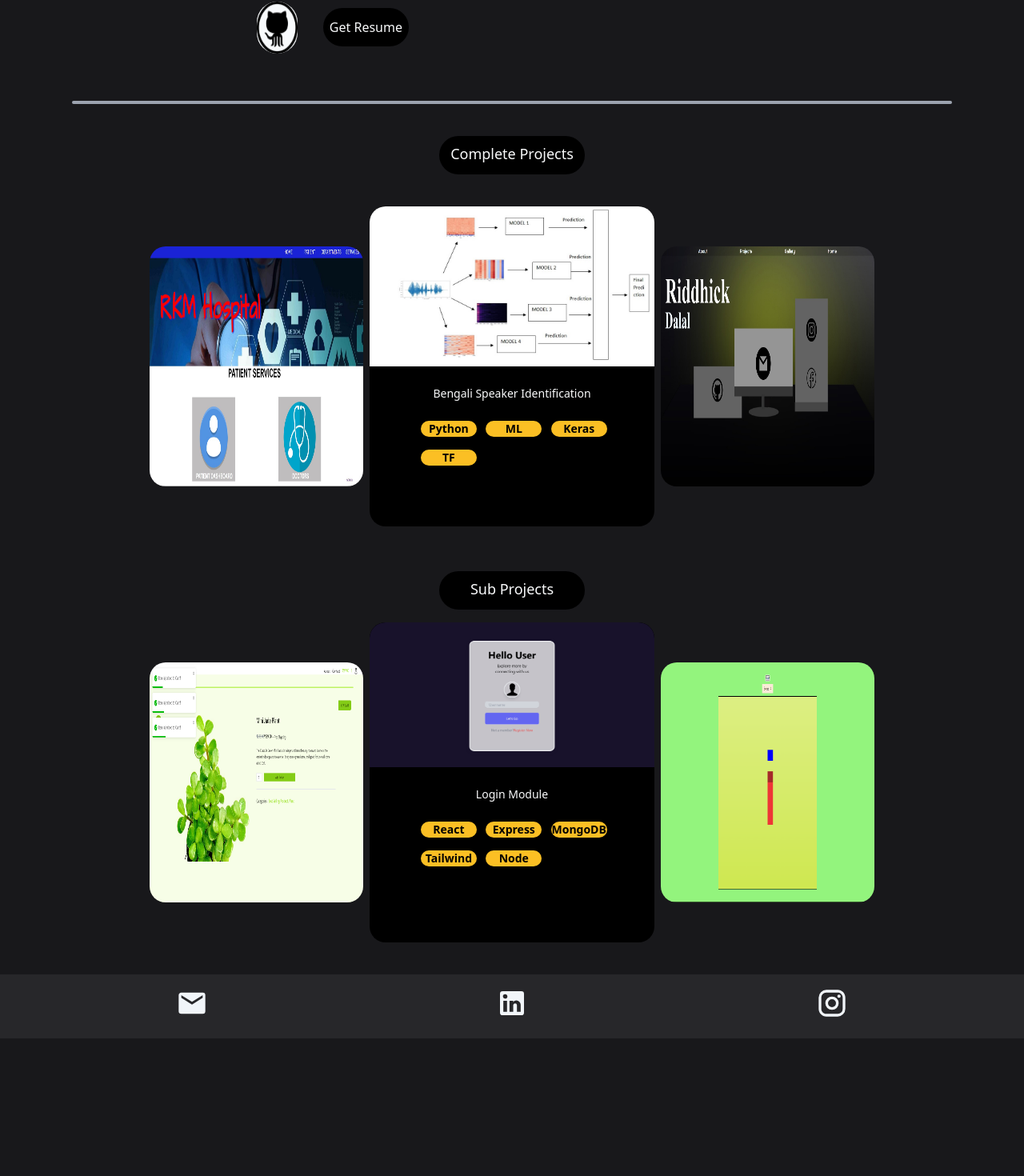
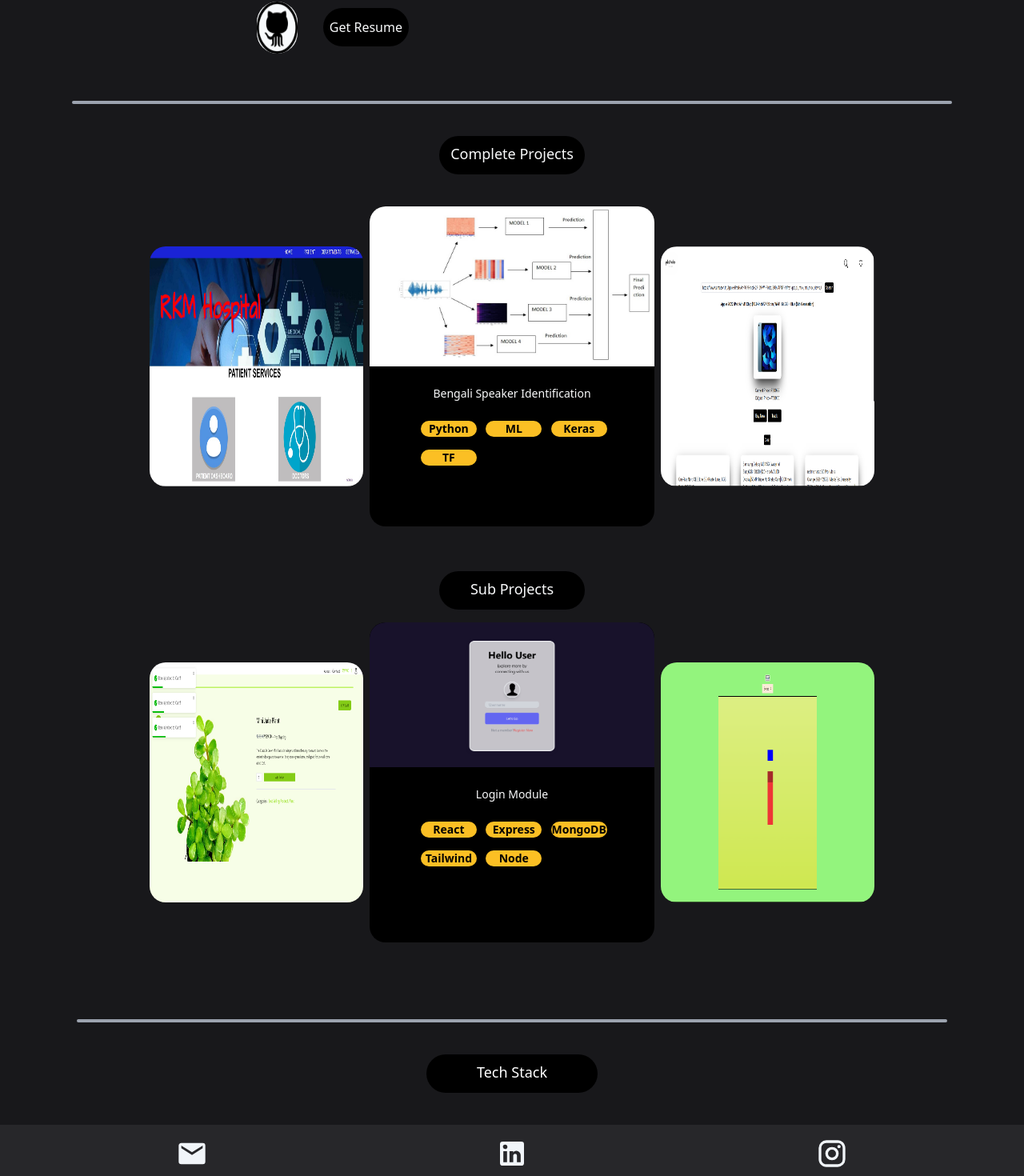
Before and after one commit to Riddhick/Portfolio, a React (Vite) app: page / in a window 1280 px wide. Shown: the part 570-2040 px from the top of the page at 80% size. Before the commit the page ends 1868 px from the top, so only its background shows below. Built offline with nearby package versions, Linux system fonts and the light colour scheme.

Commit message:
Section Added: Techstack

```diff
--- a/src/App.jsx
+++ b/src/App.jsx
@@ -6,6 +6,7 @@ import Navbar from "./Navbar";
 import Home from "./Home";
 import Projects from "./Projects";
 import Contact from "./Contact";
+import Techstack from "./Techstack";
 
 function App() {
   const myref=useRef(null);
@@ -24,6 +25,7 @@ function App() {
      <section id="projects"><Projects/></section>
 
     </div >
+    <Techstack/>
     <motion.section id="contact" ref={myref} animate={animation}>
     <Contact />
     </motion.section>
--- a/src/Mainproject.jsx
+++ b/src/Mainproject.jsx
@@ -1,6 +1,6 @@
 import React from "react";
 import main1 from "./assets/projects/main1.jpg";
-import main3 from "./assets/projects/main3.jpg";
+import main2 from "./assets/projects/main2.png";
 import main4 from "./assets/projects/main4.jpg";
 import Cards from "./Cards";
 
@@ -16,9 +16,9 @@ const template=[
         tech:['Python','ML','Keras','TF'],
     },
     {
-        image:main3,
-        name:"Portfolio v1",
-        tech:['HTML','CSS','JS'],
+        image:main2,
+        name:"Price Tracker App",
+        tech:['NextJs','MongoDb','Tailwind'],
     }
 ]
 
--- a/src/Projects.jsx
+++ b/src/Projects.jsx
@@ -7,6 +7,7 @@ export default function Projects(){
         <div className="px-4 md:px-8 lg:px-14 flex flex-col  text-gray-50 gap-4 ">
             <Mainproject />
             <Subproject />
+            <hr className="w-full h-1 mx-auto my-4 bg-gray-400 border-0 rounded md:my-10"></hr>
         </div>
     )
 }
--- a/src/Subproject.jsx
+++ b/src/Subproject.jsx
@@ -4,6 +4,7 @@ import Cards from "./Cards";
 import sub1 from "./assets/projects/sub1.png";
 import sub2 from "./assets/projects/sub2.png"
 import sub3 from "./assets/projects/sub3.png"
+import sub4 from "./assets/projects/main3.jpg";
 
 const templates=[
     {
@@ -20,7 +21,13 @@ const templates=[
         image:sub3,
         name:"Simple Snake Game",
         tech:['HTML','CSS','JS'],
+    },
+    {
+        image:sub4,
+        name:"Portfolio v1",
+        tech:['HTML','CSS','JS'],
     }
+
 
 ]
 
--- /dev/null
+++ b/src/Techstack.jsx
@@ -0,0 +1,9 @@
+import React from 'react'
+
+export default function () {
+  return (
+    <div className="flex flex-col pb-10 justify-center items-center space-y-4 text-white">
+        <div className="bg-black w-2/5 md:w-1/3 lg:w-2/12 text-center h-10 md:h-12 py-2 md:py-1 rounded-full text-sm md:text-2xl md:font-semibold lg:text-lg lg:py-2 lg:font-normal">Tech Stack</div>
+    </div>
+  )
+}
```
Also changed, not shown: src/Home.jsx (+3 -1 lines), src/assets/projects/main2.png (added).
